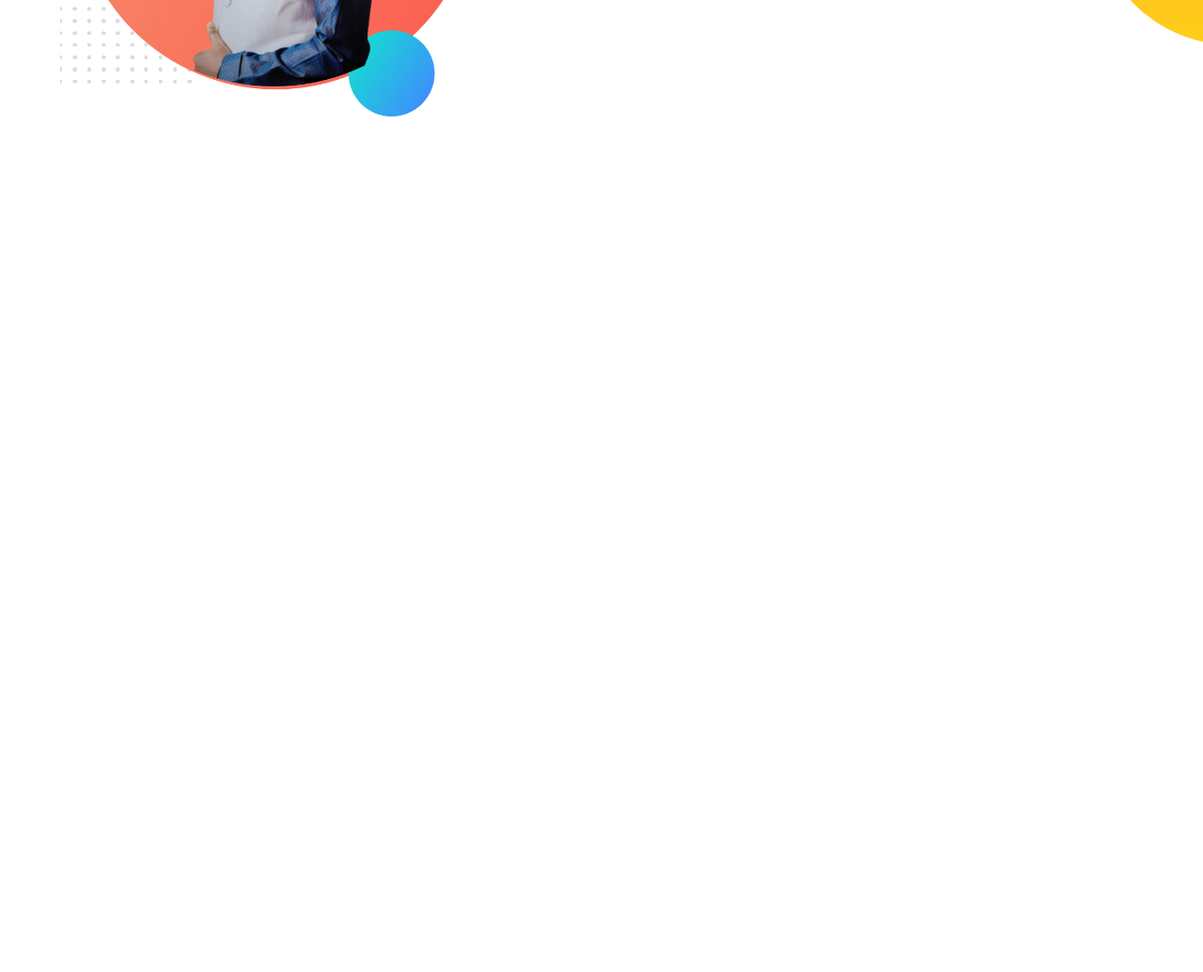
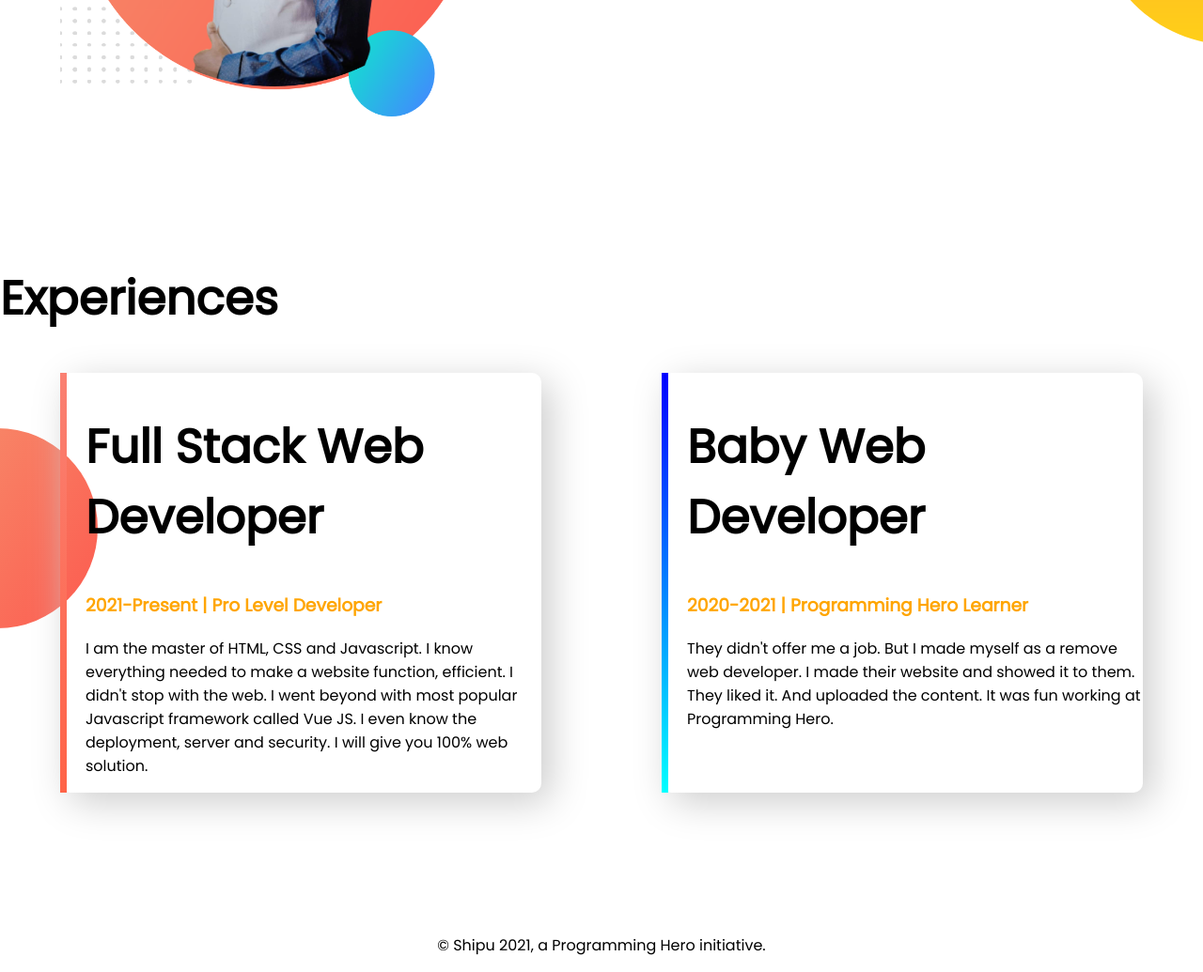
Before and after one commit to shipu1990/developer-profolio, a plain HTML site: page index.html in a window 1280 px wide. Shown: the part 948-1983 px from the top of the page at 94% size. Before the commit the page ends 1229 px from the top, so only its background shows below. Drawn offline with Linux system fonts and the light colour scheme.

Commit message:
footer and experience section

```diff
--- a/index.html
+++ b/index.html
@@ -12,7 +12,7 @@
 
 </head>
 <body>
-    <section class="top-banner">
+    <section class="top-banner flexible-container">
         <div class="half-width">
             <h1>Welcome To </h1>
             <h1><span class="orange-color">Johir Islam</span> World!</h1>
@@ -24,7 +24,7 @@
             <img src="images/shipu-bg.png" alt="shipu image">
         </div>
     </section>
-    <section class="dream-big">
+    <section class="dream-big flexible-container">
         <div class="half-width">
             <img src="images/shipu-bg.png" alt="shipu image">
         </div>
@@ -35,5 +35,23 @@
             <a class="link-button" href="#">Download Resume</a>
         </div>
     </section>
+    <section class="experience-area">
+        <h1>Experiences</h1>
+        <div class="flexible-container">
+            <div id="full-stack-developer" class="experience-box">
+                <h1>Full Stack Web Developer</h1>
+                <h3 class="orange-color">2021-Present | Pro Level Developer</h3>
+                <p>I am the master of HTML, CSS and Javascript. I know everything needed to make a website function, efficient. I didn't stop with the web. I went beyond with most popular Javascript framework called Vue JS. I even know the deployment, server and security. I will give you 100% web solution.</p>
+            </div>
+            <div id="web-developer" class="experience-box">
+                <h1>Baby Web Developer</h1>
+                <h3 class="orange-color">2020-2021 | Programming Hero Learner</h3>
+                <p>They didn't offer me a job. But I made myself as a remove web developer. I made their website and showed it to them. They liked it. And uploaded the content. It was fun working at Programming Hero.</p>
+            </div>
+        </div>
+    </section>
+    <footer>
+        <p>© Shipu 2021, a Programming Hero initiative.</p>
+    </footer>
 </body>
 </html>
--- a/style.css
+++ b/style.css
@@ -9,7 +9,7 @@ h1 {
 .orange-color {
   color: orange;
 }
-section {
+.flexible-container {
   display: flex;
   margin-bottom: 150px;
 }
@@ -37,3 +37,29 @@ a.link-button {
   background-repeat: no-repeat;
   background-position: right;
 }
+.experience-area {
+  background-image: url(images/exp-bg.png);
+  background-repeat: no-repeat;
+  background-position: left;
+}
+.experience-box {
+  box-shadow: 10px 10px 40px #ccc;
+  width: 40%;
+  margin-left: 5%;
+  margin-right: 5%;
+  padding-left: 20px;
+  border-radius: 10px;
+}
+#full-stack-developer {
+  border-left: 7px solid;
+  border-image: linear-gradient(salmon, tomato);
+  border-image-slice: 1;
+}
+#web-developer {
+  border-left: 7px solid;
+  border-image: linear-gradient(blue, cyan);
+  border-image-slice: 1;
+}
+footer p {
+  text-align: center;
+}
```
